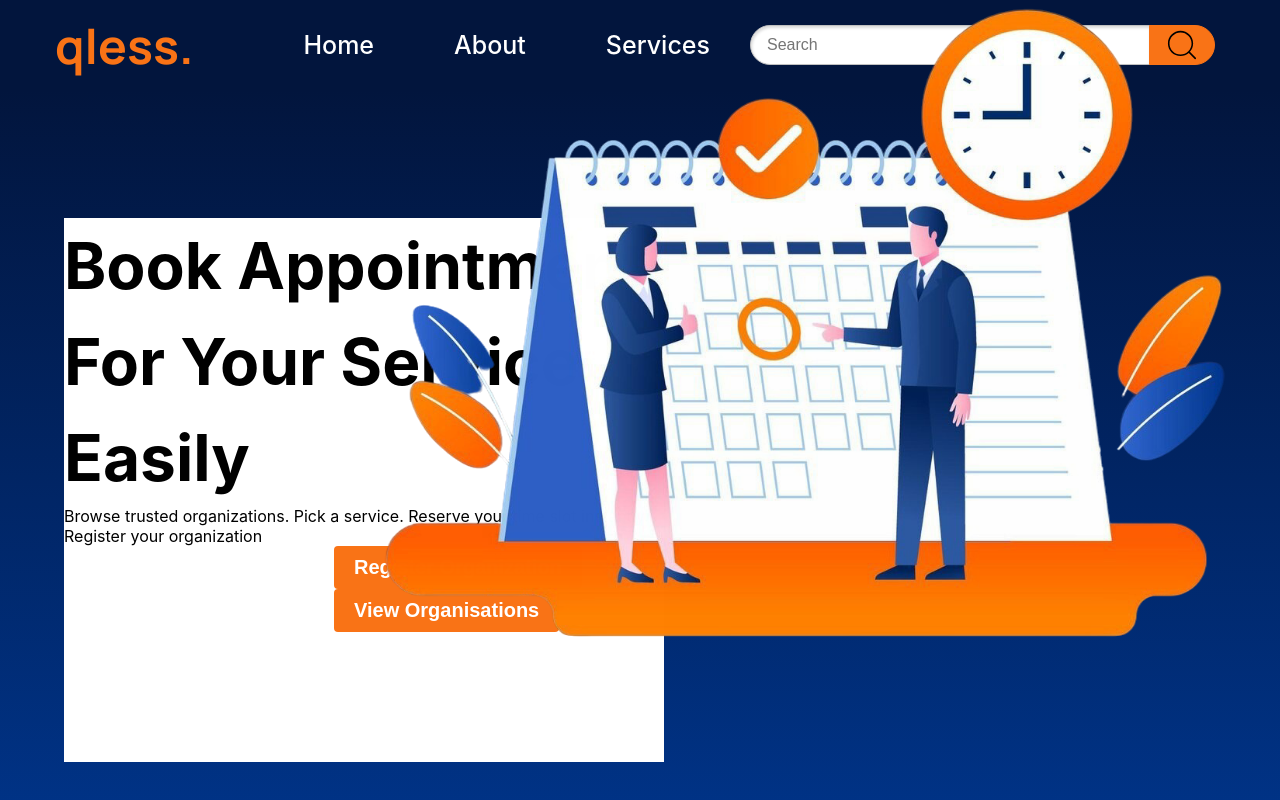
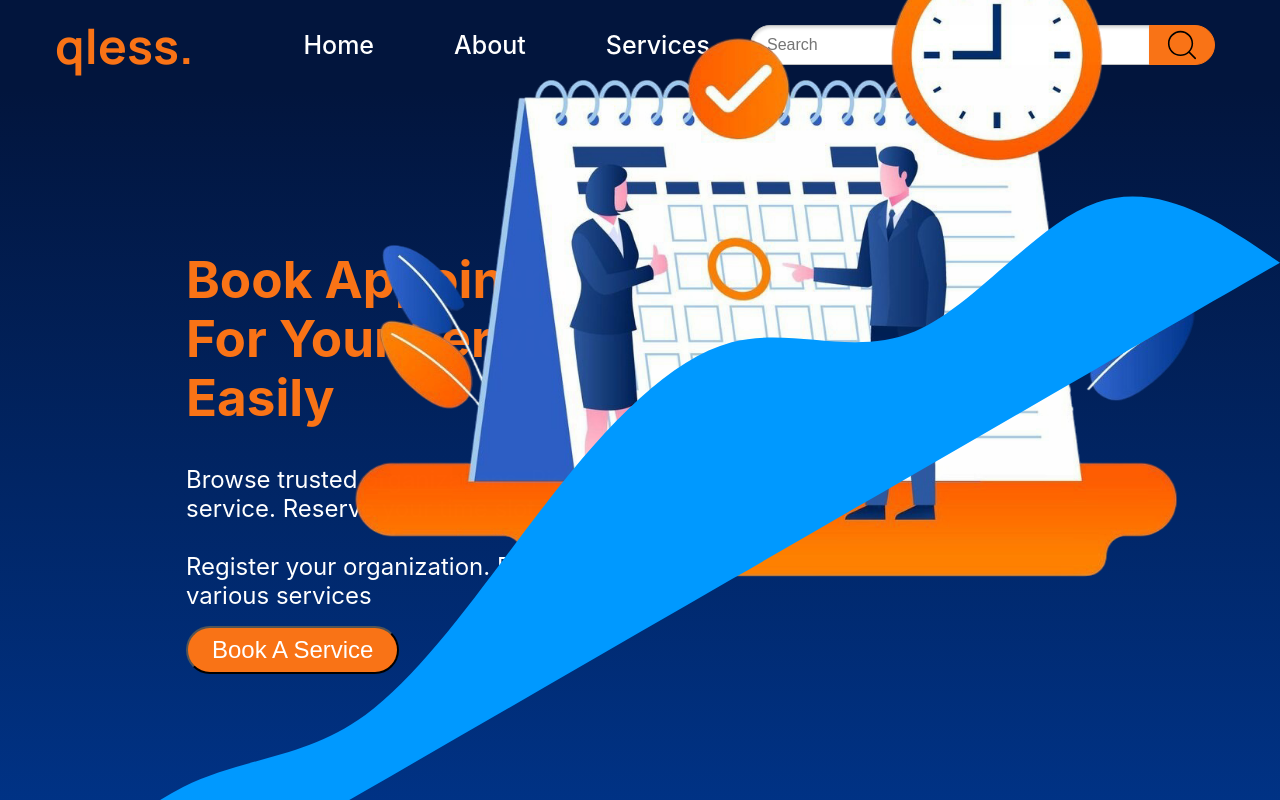
Before and after one commit to Iknite-Space/queueless, a React (Create React App) app in the folder app/: page / in a window 1280 px wide. Shown: the top 800 px of the page. Built offline with nearby package versions, Linux system fonts and the light colour scheme.

Commit message:
desiging hero section  for the landing page

```diff
--- a/app/src/pages/landingPage/ComingSoonPage.css
+++ b/app/src/pages/landingPage/ComingSoonPage.css
@@ -1,45 +1,84 @@
 
-.navigation-button {
-  padding: 10px 20px;
-  background-color: var(--accent-orange);
-  color: #fff;
-  border: none;
-  border-radius: 4px;
-  cursor: pointer;
-  font-size: 20px;
-  font-weight: bold;
-  margin-left: 45%;
-  -webkit-border-radius: 4px;
-  -moz-border-radius: 4px;
-  -ms-border-radius: 4px;
-  -o-border-radius: 4px;
-}
 
 main{
   padding: 10% 5%;
   background: linear-gradient(#02153D, #00368E);
   height: 100vh;
   display: flex;
+  position: relative;
 }
 
 .hero-image{
   width: 850px;
-  position: fixed;
-  right: 50px;
-  bottom: 150px;
+  position: absolute;
+  right: 80px;
+  bottom: 300px;
 }
 .hero-image img {
   width: 100%;
 }
 
-.preview-text{
-  background-color: #fff;
+.preview-box{
+  /* background-color: #fff; */
   width: 600px;
   display: flex;
   flex-direction: column;
+  padding: 2rem;
+  position: absolute;
+  margin-left: 90px;
 }
 .head-text{
-  font-size: 4rem;
-  line-height: 1.5em;
+  font-size: 3.2rem;
+  line-height: 1.15em;
   font-weight: bolder;
+  margin-bottom: 30px;
+  color: var(--accent-orange);
 }
+
+.description{
+  font-size: 1.5rem;
+  padding: 0.5rem 2.5rem 1rem 0rem;
+}
+
+.description p{
+  color: var(--primary-white);
+}
+
+.button-container{
+  width: 80%;
+}
+
+.navigation-button{
+  color: white;
+  background-color: var(--accent-orange);
+  padding: 0.5rem 1.5rem;
+  font-size: 1.5rem;
+  font-weight: 500;
+  border-radius: 60px;
+  -webkit-border-radius: 60px;
+  -moz-border-radius: 60px;
+  -ms-border-radius: 60px;
+  -o-border-radius: 60px;
+}
+
+.wave {
+   position: absolute;
+   bottom: 0;
+   right: 0;
+   width: 100%;
+   height: 100%;
+   overflow: hidden;
+   z-index: 1;
+   transform: skewY(-30deg);
+   /*Slantsthewaveupward*/-webkit-transform: skewY(-deg);
+   -moz-transform: skewY(-30deg);
+   -ms-transform: skewY(-30deg);
+   -o-transform: skewY(-30deg);
+   -webkit-transform: skewY(-30deg);
+}
+
+.wave svg {
+  display: block;
+  width: 100%;
+  height: 100%;
+}
--- a/app/src/pages/landingPage/ComingSoonPage.jsx
+++ b/app/src/pages/landingPage/ComingSoonPage.jsx
@@ -18,22 +18,45 @@ export function ComingSoonPage() {
         <Header />
       </nav>
       <main>
-        <div className="preview-text">
+        <div className="preview-box">
           <p className="head-text">Book Appointment For Your Service Easily</p>
-          <p className="description">
-            Browse trusted organizations. Pick a service. Reserve your time slot
-            instantly. Register your organization
-          </p>
+          <div className="description">
+            <p>
+              Browse trusted organizations. Pick a service. Reserve your time
+              slot instantly.
+            </p>
+            <br />
+            <p>Register your organization. Display your various services</p>
+          </div>
+
           <div className="button-container">
-
-            <button className="navigation-button">Register Organization</button>
             <button className="navigation-button" onClick={handleClick}>
-              View Organisations
+              Book A Service
             </button>
           </div>
         </div>
         <div className="hero-image">
           <img src="/assets/images/hero-image.svg" alt="hero caption" />
+        </div>
+
+        <div className="wave">
+          {/* <svg
+            viewBox="0 0 1440 320"
+            preserveAspectRatio="none"
+            xmlns="http://www.w3.org/2000/svg"
+          >
+            <path
+              fill="#02153D" // Matches your dark blue background
+              d="M0,160L60,165.3C120,171,240,181,360,165.3C480,149,600,107,720,117.3C840,128,960,192,1080,213.3C1200,235,1320,213,1380,202.7L1440,192L1440,320L1380,320C1320,320,1200,320,1080,320C960,320,840,320,720,320C600,320,480,320,360,320C240,320,120,320,60,320L0,320Z"
+            ></path>
+          </svg> */}
+          <svg xmlns="http://www.w3.org/2000/svg" viewBox="0 0 1440 320">
+            <path
+              fill="#0099ff"
+              fillOpacity="1"
+              d="M0,256L34.3,240C68.6,224,137,192,206,197.3C274.3,203,343,245,411,234.7C480,224,549,160,617,112C685.7,64,754,32,823,53.3C891.4,75,960,149,1029,160C1097.1,171,1166,117,1234,133.3C1302.9,149,1371,235,1406,277.3L1440,320L1440,320L1405.7,320C1371.4,320,1303,320,1234,320C1165.7,320,1097,320,1029,320C960,320,891,320,823,320C754.3,320,686,320,617,320C548.6,320,480,320,411,320C342.9,320,274,320,206,320C137.1,320,69,320,34,320L0,320Z"
+            ></path>
+          </svg>
         </div>
       </main>
       <button className="navigation-button" onClick={handleClick}>
```
